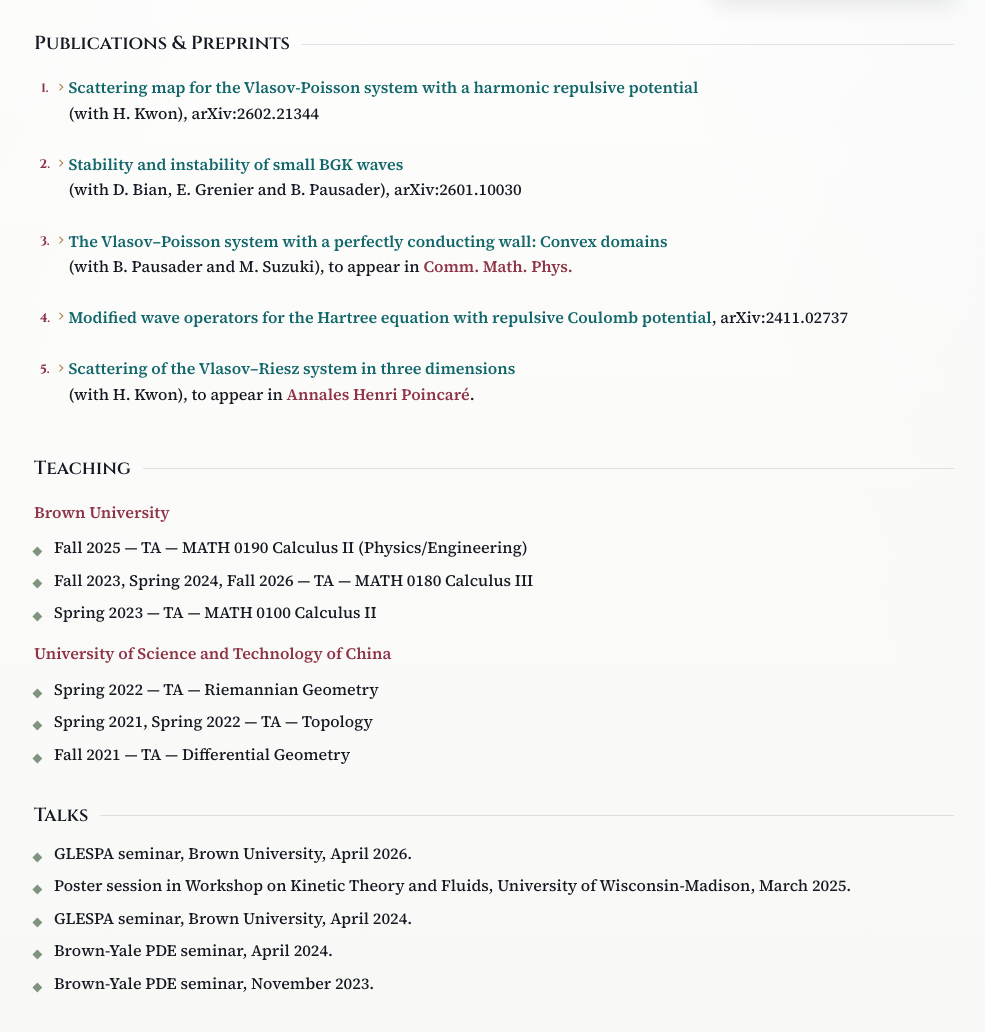
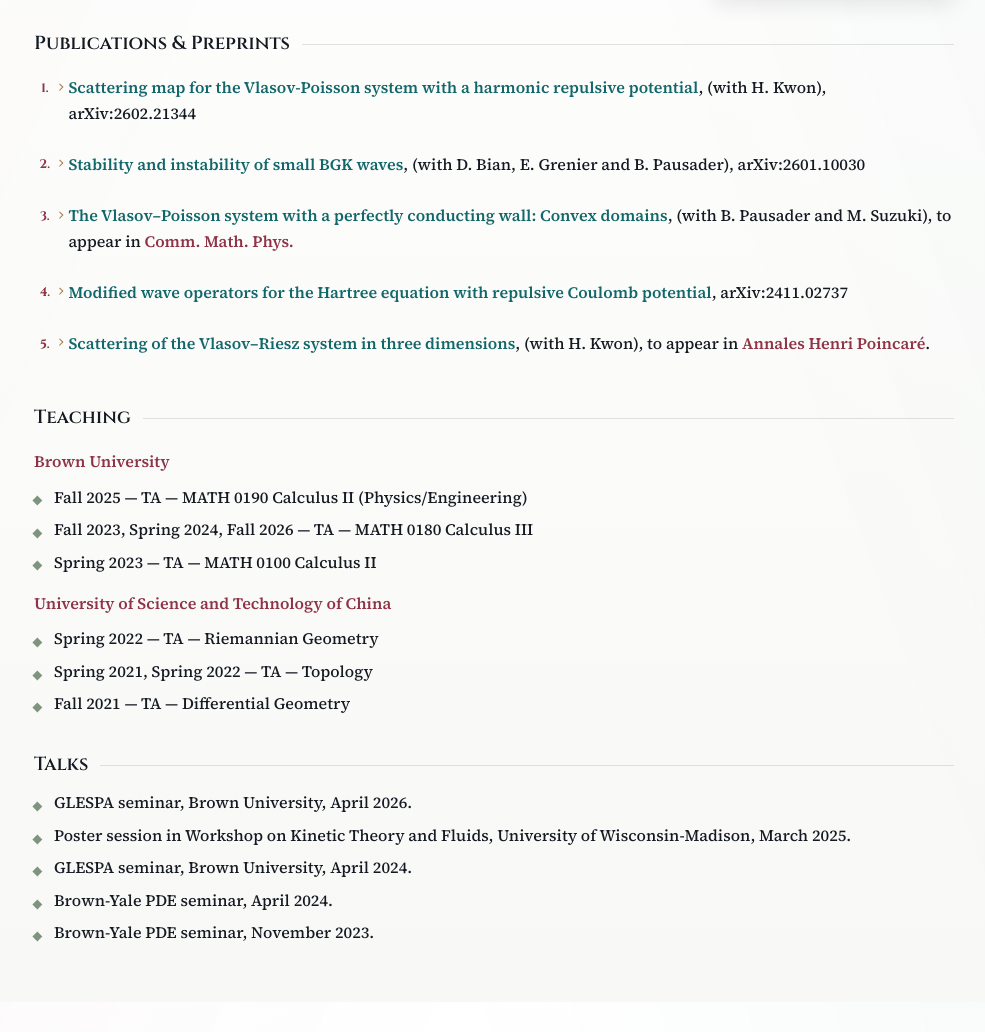
Before and after one commit to whuang58/whuang58.github.io, a Jekyll site: the page built from index.md, in a window 1280 px wide, cut to the strip 508-1560 px from the top of the page. Shown: the top 1032 px of the strip, without its empty margins (146-1131 px from the left). Built offline with Jekyll 4.4.1, drawn with Linux system fonts in a browser that asks for light colours; after the commit the page ends 1510 px from its top, so only the background shows below that.

```diff
--- a/index.md
+++ b/index.md
@@ -24,22 +24,19 @@ I am interested in analysis and partial differential equations. My current resea
 
 ## Publications & Preprints
 
-1. [Scattering map for the Vlasov-Poisson system with a harmonic repulsive potential](https://arxiv.org/abs/2602.21344)
-   (with H. Kwon), arXiv:2602.21344
+1. [Scattering map for the Vlasov-Poisson system with a harmonic repulsive potential](https://arxiv.org/abs/2602.21344), (with H. Kwon), arXiv:2602.21344
    <details class="paper-abstract">
      <summary><span class="visually-hidden">Toggle abstract</span></summary>
      <p>We study scattering for the Vlasov-Poisson system with a repulsive harmonic potential in dimensions at least two. The work proves modified scattering and constructs wave operators through a lens-transform viewpoint, with weaker assumptions on the initial data than in some earlier treatments.</p>
    </details>
 
-2. [Stability and instability of small BGK waves](https://arxiv.org/abs/2601.10030)
-   (with D. Bian, E. Grenier and B. Pausader), arXiv:2601.10030
+2. [Stability and instability of small BGK waves](https://arxiv.org/abs/2601.10030), (with D. Bian, E. Grenier and B. Pausader), arXiv:2601.10030
    <details class="paper-abstract">
      <summary><span class="visually-hidden">Toggle abstract</span></summary>
      <p>This paper analyzes the linear behavior of small Bernstein-Green-Kruskal waves. The stability or instability mechanism is tied to the sign of the derivative of the energy distribution at zero energy.</p>
    </details>
 
-3. [The Vlasov–Poisson system with a perfectly conducting wall: Convex domains](https://arxiv.org/abs/2412.13434)
-   (with B. Pausader and M. Suzuki), to appear in **Comm. Math. Phys.**
+3. [The Vlasov–Poisson system with a perfectly conducting wall: Convex domains](https://arxiv.org/abs/2412.13434), (with B. Pausader and M. Suzuki), to appear in **Comm. Math. Phys.**
    <details class="paper-abstract">
      <summary><span class="visually-hidden">Toggle abstract</span></summary>
      <p>We investigate the Vlasov-Poisson system in convex domains with a perfectly conducting boundary. Under localization and geometric assumptions, the asymptotic particle velocities are constrained by the asymptotic domain, and the dynamics exhibit a modified scattering behavior.</p>
@@ -51,8 +48,7 @@ I am interested in analysis and partial differential equations. My current resea
      <p>This work treats a final-state problem for the Hartree equation with repulsive Coulomb interaction. For small and sufficiently localized asymptotic data, it constructs a unique global solution with the prescribed modified scattering profile.</p>
    </details>
 
-5. [Scattering of the Vlasov–Riesz system in three dimensions](https://arxiv.org/abs/2407.16919)
-   (with H. Kwon), to appear in **Annales Henri Poincaré**.
+5. [Scattering of the Vlasov–Riesz system in three dimensions](https://arxiv.org/abs/2407.16919), (with H. Kwon), to appear in **Annales Henri Poincaré**.
    <details class="paper-abstract">
      <summary><span class="visually-hidden">Toggle abstract</span></summary>
      <p>We study long-time behavior for the three-dimensional Vlasov-Riesz system. The paper establishes scattering for small data in sub-Coulomb regimes, modified scattering near the Coulomb case, and corresponding wave operators, including polynomial corrections in the asymptotic description.</p>
```
